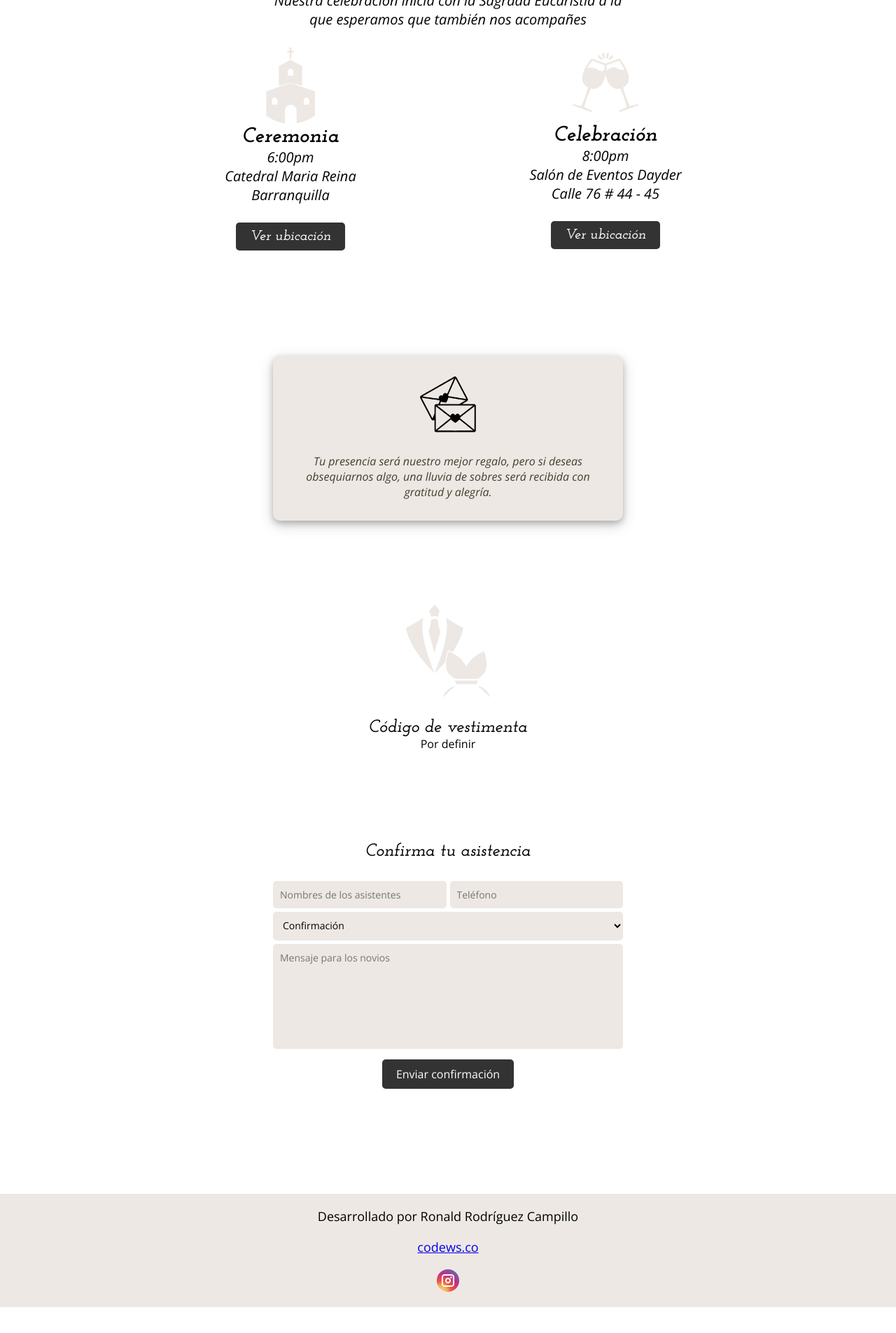
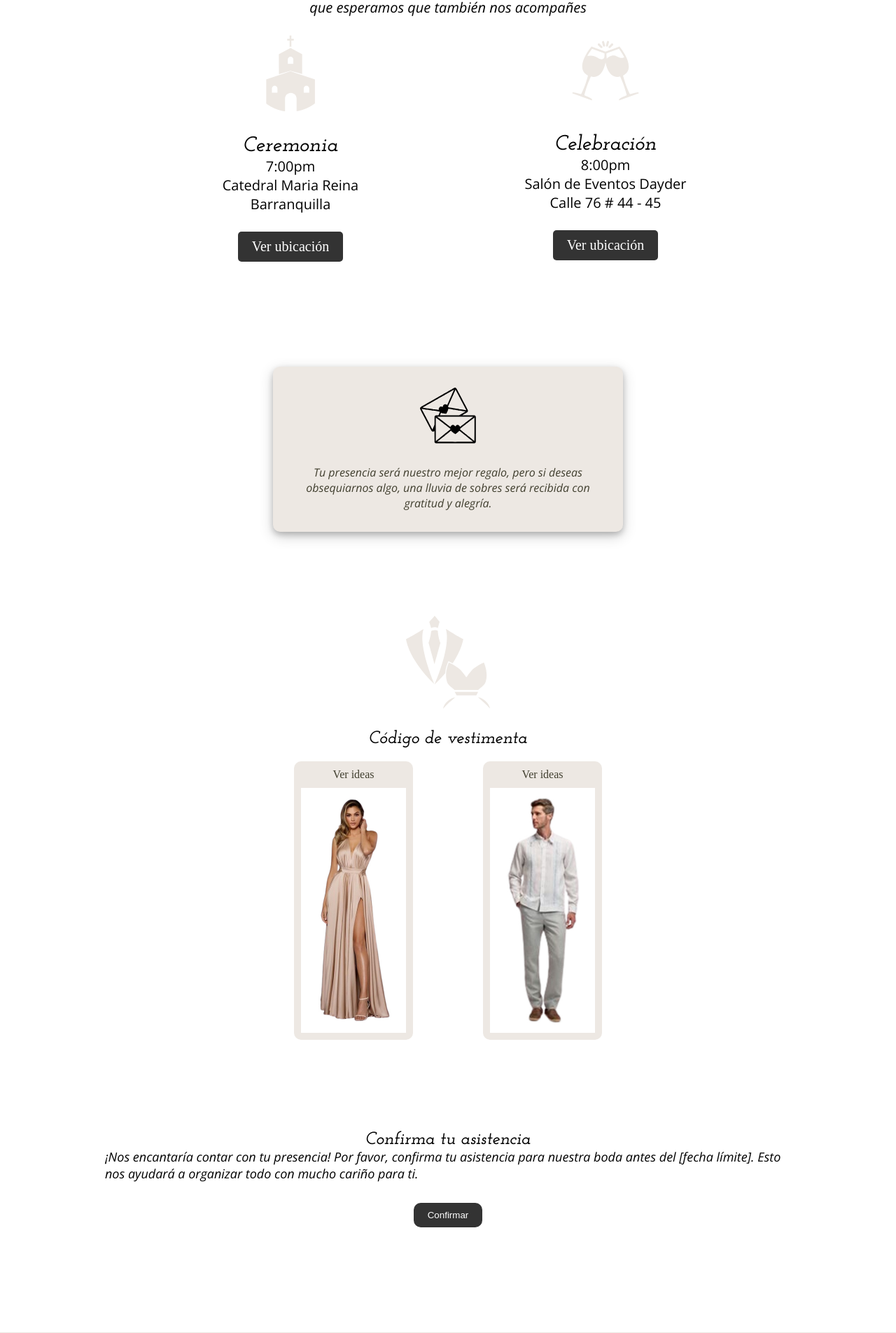
Before and after one commit to ronaldrrca/boda-lili-paul, a PHP site: page / in a window 1280 px wide. Shown: the part 3200-5105 px from the top of the page at 70% size. Before the commit the page ends 5068 px from the top, so only its background shows below. Run offline with PHP 8.4, Linux system fonts and the light colour scheme.

Commit message:
Cambiando el registro de invitados de google sheets a una página html para visualizar directamente

```diff
--- a/app.js
+++ b/app.js
@@ -76,69 +76,35 @@
 }, 1000);
 
 
+//________________Código link para fotos______________________________________________________________
 
+// Fecha y hora específica en formato 'AAAA-MM-DDTHH:mm:ss
+const targetDate = new Date('2024-11-28T14:58:00');
 
+// Función para verificar si es hora de mostrar el elemento
+function checkDate() {
+    const now = new Date();//Fecha y hora actual
+    const element = document.getElementById("link_fotos");
 
-//formulario
+    if (now >= targetDate) {
+        element.style.display = "inline-flex";
 
-  const scriptURL = 'https://script.google.com/macros/s/AKfycbxqzfZqkFGN0YMyfq32A7wt4fVQMmLx3P2lqngt-E0X09cK9hAfDGzKYhxjvEr6T3dw/exec';
-
-  const form = document.getElementById('myForm');
-
-  form.addEventListener('submit', e => {
-    e.preventDefault();
-
-    document.getElementById("loader").style.display = "block";
-
-    // Obtener la fecha y hora actuales
-    const now = new Date();
-
-    // Formatear la fecha y hora a "DD/MM/YYYY HH:MM:SS"
-    const day = String(now.getDate()).padStart(2, '0');
-    const month = String(now.getMonth() + 1).padStart(2, '0'); // Enero es 0
-    const year = now.getFullYear();
-    const hours = String(now.getHours()).padStart(2, '0');
-    const minutes = String(now.getMinutes()).padStart(2, '0');
-    const seconds = String(now.getSeconds()).padStart(2, '0');
-    const formattedTimestamp = `${day}/${month}/${year} ${hours}:${minutes}:${seconds}`;
-
-    // Establecer el valor del campo oculto
-    document.getElementById('timestamp').value = formattedTimestamp;
-
-    function limpiarFormulario() {
-        document.getElementById("Nombres").value = "";
-        // document.getElementById("Nombres").setAttribute("disabled", "true");
-        document.getElementById("Telefono").value = "";
-        // document.getElementById("Telefono").setAttribute("disabled", "true");
-        document.getElementById("Asistencia").value = "";
-        // document.getElementById("Asistencia").setAttribute("disabled", "true");
-        document.getElementById("Mensaje").value = "";
-        // document.getElementById("Mensaje").setAttribute("disabled", "true");
-    }
-
-    //Se cierra el mensaje de agradecimiento después de enviar el formulario de confirmación
-    document.getElementById("acceptButton").addEventListener("click", ()=>{
-        document.getElementById('informacion__contenedor__agradecimiento').style.display = "none";
-    })
-
-    //Enviar formulario
-    fetch(scriptURL, { method: 'POST', body: new FormData(form)})
-      .then(response => response.json())
-      .then(result =>
-        {
-            console.log('Éxito:', result)
-            document.getElementById('informacion__contenedor__agradecimiento').style.display = "flex";//Se muestra un mensaje de agradecimiento
-            document.getElementById("Asistencia").value === "si" ? document.getElementById("informacion__asistencia__respuesta").innerHTML = "¡Gracias por confirmar tu asistencia! <br> Estamos emocionados de verte en la boda." : document.getElementById("informacion__asistencia__respuesta").innerHTML = "Lamentamos que no puedas asistir. <br> ¡Gracias por hacérnoslo saber!"
-            limpiarFormulario();
-            document.getElementById("loader").style.display = "none";
+        //Ajustar el tamaño del footer al mostrar el link fijo para subir las fotos
+        function adjustFooterMargin() {
+            if (window.innerWidth >= 1200) {
+                document.getElementById("footer").style.padding = "2rem 0 10rem 0";
+            }else{
+                document.getElementById("footer").style.paddingBottom = "16rem";
+            }
         }
 
-      )
-      .catch(error => {
-        console.error('Error:', error.message);
-        document.getElementById("loader").style.display = "none";
-        limpiarFormulario();
-        document.getElementById('informacion__contenedor__agradecimiento').style.display = "flex";
-        document.getElementById("informacion__asistencia__respuesta").innerHTML = "Ocurrió un error, póngase en contacto con el propietario de la página";
-      })
-  });
+        // Llama a la función al cargar la página
+        adjustFooterMargin();
+
+        // Escucha cambios en el tamaño de la ventana
+        window.addEventListener('resize', adjustFooterMargin);
+        }
+}
+
+//Descomentar este setInterval y ocultar el elemento cuando se haya definido el formato del elemento para que se ejecute en su momento la función checkDate
+setInterval(checkDate, 1000); //Ejecutar la función cuando la fecha indicada se cumpla
--- a/css/movil.css
+++ b/css/movil.css
@@ -20,6 +20,7 @@
 }
 
 body{
+    position: relative;
     background-color: #FFFFFF;
 }
 
@@ -460,15 +461,6 @@
 
 }
 
-.informacion__momentos, .informacion__vestimenta h2, .informacion__asistencia h2{
-    margin-top: 3rem;
-    font-family: var(--fuente_titulos);
-    font-size: 2.5rem;
-    text-align: center;
-    font-style: italic;
-    font-weight: 600;
-}
-
 #informacion__momentos{
     margin-top: 10rem;
 }
@@ -523,24 +515,110 @@
     display: flex;
     flex-direction: column;
     align-items: center;
+    margin-bottom: 10rem;
 }
+
+.informacion_vestimenta_ideas{
+    display: flex;
+    justify-content: center;
+    align-items: center;
+    gap: 3rem;
+    margin-top: 2rem;
+}
+
+.informacion_vestimenta_ideas a{
+    display: inline-flex;
+    flex-direction: column;
+    font-size: 1.6rem;
+    justify-content: center;
+    align-items: center;
+    padding: 1rem;
+    background-color: #EDE8E3;
+    color: #413F2F;
+    text-decoration: none;
+    border-radius: 10px;
+}
+
+.informacion_vestimenta_ideas a img{
+    width: 15rem;
+    margin-top: 1rem;
+}
+
+.informacion_vestimenta_ellas, .informacion_vestimenta_ellos{
+    display: flex;
+    flex-direction: column;
+    justify-content: center;
+    align-items: center;
+}
+
+#informacion__asistencia{
+    width: 100%;
+    height: 100%;
+    display: none;
+    flex-direction: column;
+    align-items: center;
+    justify-content: center;
+    position: fixed;
+    top: 0;
+    left: 0;
+    background-color: #FFFFFF;
+}
+
+#texto_confirmacion{
+    display: inline-flex;
+    width: 100%;
+    padding: 0 2rem;
+    margin-bottom: 3rem;
+    font-family: var(--fuente_texto_general);
+    font-size: 1.8rem;
+    font-weight: 200;
+    font-style: italic;
+}
+
+#formulario_botones{
+    width: 100%;
+    height: auto;
+    display: flex;
+    flex-direction: column;
+    justify-content: space-around;
+    align-items: center;
+    margin-top: 2rem;
+    gap: 2rem;
+}
+
 
 .informacion__asistencia{
     width: 100%;
     display: flex;
     flex-direction: column;
-    align-items: center;
-    margin-top: 10rem;
-    position: relative;
+    gap: 0.5rem;
 }
 
-
-.informacion__asistencia .asistencia__datos{
+#asistencia__datos{
     width: 100%;
     display: flex;
+    justify-content: center;
+    align-items: flex-start;
     flex-direction: column;
-    gap: 0.5rem;
+    padding: 1.5rem 2rem;
+    font-size: 1.4rem;
+    gap: 1.5rem;
+    font-family: var(--fuente_texto_general);
+    background-color: pink;
 }
+
+.nombreInvitado{
+    display: inline-flex;
+    width: 18rem;
+    height: 1.5rem;
+    padding-right: 1rem;
+    overflow: hidden;
+    /* background-color: green; */
+}
+
+/* input[type="checkbox"]{
+    margin-left: 1rem;
+} */
 
 .informacion__asistencia__formulario{
     display: flex;
@@ -552,7 +630,7 @@
     margin-top: 3rem;
 }
 
-.informacion__asistencia__formulario select{
+.informacion__asistencia__formulario select, .informacion__asistencia__formulario input[type="tel"]{
     width: 100%;
     padding: 1rem;
     border-radius: 5px;
@@ -562,16 +640,9 @@
 
 }
 
-.informacion__asistencia__formulario input[type="text"],
-.informacion__asistencia__formulario input[type="tel"]{
-    width: 100%;
-    padding: 1rem;
-    border-radius: 5px;
-    background-color: #EDE8E3;
-    font-size: 1.4rem;
-    font-family: var(--fuente_texto_general);
-
-}
+/* #invitado{
+    padding: 1rem 0;
+} */
 
 textarea{
     resize: none;
@@ -584,13 +655,26 @@
     font-family: var(--fuente_texto_general);
 }
 
-.informacion__asistencia input[type="submit"]{
-    padding: 1rem 2rem;
-    margin-top: 1rem;
+.informacion__asistencia input[type="submit"],
+#cancelarEnvio{
+    width: 18.8rem;
+    height: 4.2rem;
     background-color: #333333;
     font-family: var(--fuente_texto_general);
     font-size: 1.6rem;
     color: #FFFFFF;
+    border-radius: 5px;
+    cursor: pointer;
+    transition: all 0.3s;
+}
+
+#cancelarEnvio{
+    width: 18.8rem;
+    height: 4.2rem;
+    background-color: #FFC0CB;
+    font-family: var(--fuente_texto_general);
+    font-size: 1.6rem;
+    color: #333333;
     border-radius: 5px;
     cursor: pointer;
     transition: all 0.3s;
@@ -631,7 +715,7 @@
     text-align: center;
 }
 
-#acceptButton{
+#acceptButton, #confirmButtom{
     padding: 1rem 2rem;
     border-radius: 10px;
     background-color: #333333;
--- a/css/portatil.css
+++ b/css/portatil.css
@@ -60,12 +60,23 @@
     gap: 10rem;
 }
 
-.informacion__asistencia input[type="submit"]:hover, #acceptButton:hover, .informacion__momentos__verUbicacion:hover{
+.informacion__asistencia input[type="submit"]:hover, #acceptButton:hover, .informacion__momentos__verUbicacion:hover, #cancelarEnvio:hover, #confirmButtom:hover{
     opacity: 0.9;
     box-shadow: 0 4px 8px 0 rgba(0, 0, 0, 0.2), 0 6px 20px 0 rgba(0, 0, 0, 0.19);
 }
 
 .temporal_mostrarModelosFechas{
     flex-direction: row;
+}
 
+#formulario_botones{
+    flex-direction: row;
 }
+
+.informacion_vestimenta_ideas{
+    gap: 10rem;
+}
+
+#texto_confirmacion{
+    padding: 0 15rem;
+}
--- a/css/tablet.css
+++ b/css/tablet.css
@@ -82,5 +82,21 @@
 
 .informacion__asistencia__formulario input[type="text"],
 .informacion__asistencia__formulario input[type="tel"]{
-    width: 50%;
+    width: 100%;
 }
+
+#Nombre{
+    text-align: center;
+}
+
+#formulario_botones{
+    flex-direction: column;
+}
+
+.informacion_vestimenta_ideas{
+    gap: 5rem;
+}
+
+#texto_confirmacion{
+    padding: 0 5rem;
+}
--- a/index.html
+++ b/index.php
@@ -11,6 +11,10 @@
 </head>
 <body>
     <header></header>
+    <a id="link_fotos" href="https://forms.gle/K8NPCnFXG3DMvMHF6" target="blank">
+        <img class="upload_img" src="./assets/upload.gif" alt="">
+        Ayúdanos a reunir las imágenes más especiales de nuestra boda. Usa este enlace para compartir tus fotos de la fiesta
+     </a>
     <main>
         <img class="main__fixedImage main__fixedImage__left" src="./assets/rama_de_flores_left.png" alt="rama de flores">
         <img class="main__fixedImage main__fixedImage__right" src="./assets/rama_de_flores_right.png" alt="rama de flores">
@@ -26,8 +30,7 @@
         <section class="seccion detalles">
             <div class="detalles__citaBiblica">
                 <p class="detalles__citaBiblica__versiculo">
-                    Alguien que está solo puede ser atacado y vencido, pero si son dos, se ponen de espalda con espalda y vencen; mejor todavía
-                    si son tres, porque una cuerda triple no se corta fácilmente.
+                    Uno solo puede ser vencido, pero dos podrán resistir. Y además, la cuerda de tres hilos no se rompe fácilmente.
                 </p>
                 <span class="detalles__citaBiblica__cita">Eclesiastés 4:12</span>
             </div>
@@ -83,7 +86,7 @@
                 <div class="informacion__momentos__ceremonia">
                     <img class="informacion__iconoImagen" src="./assets/iglesia.svg" alt="iglesia">
                     <h2>Ceremonia</h2>
-                    <span>6:00pm</span>
+                    <span>7:00pm</span>
                     <span class="informacion__momentos__lugar">Catedral Maria Reina<br>Barranquilla</span>
                     <a href="https://maps.app.goo.gl/Cw2vB432xTBCbWi87" class="informacion__momentos__verUbicacion" target="_blank">Ver ubicación</a>
                 </div>
@@ -102,42 +105,61 @@
             <div class="informacion__vestimenta">
                 <img class="informacion__iconoImagen" src="./assets/vestimenta.svg" alt="vestido formal de mujer y traje formal de hombre">
                 <h2>Código de vestimenta</h2>
-                <span>Por definir</span>
+                <div class="informacion_vestimenta_ideas">
+                    <div class="informacion_vestimenta_ellas">
+                        <!-- <span>Ellas</span> -->
+                        <a href="https://es.pinterest.com/senorysenoraDonado/ellas/">Ver ideas<img src="./assets/vestimenta_mujer.jpg" alt=""></a>
+                    </div>
+                    <div class="informacion_vestimenta_ellos">
+                        <!-- <span>Ellos</span> -->
+                        <a href="https://es.pinterest.com/senorysenoraDonado/ellos/">Ver ideas <img src="./assets/vestimenta_hombre.jpg" alt=""></a>
+                    </div>
+                </div>
+
             </div>
-            <div class="informacion__asistencia">
-                <h2>Confirma tu asistencia</h2>
-                <form id="myForm" class="informacion__asistencia__formulario" method="POST">
-                    <div class="asistencia__datos">
-                        <input type="text" id="Nombres" name="Nombres" required placeholder="Nombres de los asistentes">
-                        <input type="tel" id="Telefono" name="Telefono" required placeholder="Teléfono">
-                    </div>
+            <h2>Confirma tu asistencia</h2>
+            <span id="texto_confirmacion">¡Nos encantaría contar con tu presencia! Por favor, confirma tu asistencia para nuestra boda antes del [fecha límite].
+                Esto nos ayudará a organizar todo con mucho cariño para ti.</span>
+            <button id="confirmButtom">Confirmar</button>
+            <div id="informacion__asistencia" class="informacion__asistencia">
+                    <form id="myForm" class="informacion__asistencia__formulario" action="./confirmar.php" method="POST">
+                        <!-- Campo oculto para la fecha y hora que se envían al formulario-->
+                    <input type="hidden" id="timestamp" name="FechaHora" value="">
+                    <input type="hidden" name="token" id="token" value="">
+                    <span>Nos complace invitar a:</span>
+                    <div id="asistencia__datos" class="asistencia__datos"></div>
+                    <input type="tel" name="Telefono" id="Telefono" required placeholder="Teléfono">
                     <select name="Asistencia" id="Asistencia" required>
                         <option value="" selected disabled>Confirmación</option>
                         <option value="si">Sí, allí estaré</option>
                         <option value="no">No</option>
                     </select>
                     <textarea id="Mensaje" maxlength="300" cols="6" name="Mensaje" required placeholder="Mensaje para los novios"></textarea>
-                    <!-- Campo oculto para la fecha y hora que se envían al formulario-->
-                    <input type="hidden" id="timestamp" name="FechaHora">
-                    <input type="submit" id="submit" value="Enviar confirmación">
+
+                    <div id="formulario_botones">
+                        <input type="submit" id="submit" value="Enviar confirmación">
+                        <button id="cancelarEnvio">Cancelar</button>
+                    </div>
                 </form>
             </div>
         </section>
+        <div id="informacion__contenedor__agradecimiento">
+            <div id="informacion__asistencia__agradecimiento">
+                <span id="informacion__asistencia__respuesta"></span>
+                <button id="acceptButton">Aceptar</button>
+            </div>
+        </div>
+        <div id="loader" class="loader"></div>
     </main>
-    <footer>
+    <footer id="footer">
         <span class="footer__desarrollador">Desarrollado por Ronald Rodríguez Campillo</span>
         <div class="footer__links">
             <a class="footer__web" href="https://codews.co/">codews.co</a>
             <a href="https://www.instagram.com/codews.co?igsh=cmRjeTNwazljcmV4"><img class="footer__iconos" src="./assets/instagram.ico" alt="logo instagram"></a>
         </div>
     </footer>
-    <div id="informacion__contenedor__agradecimiento">
-        <div id="informacion__asistencia__agradecimiento">
-            <span id="informacion__asistencia__respuesta"></span>
-            <button id="acceptButton">Aceptar</button>
-        </div>
-    </div>
-    <div id="loader" class="loader"></div>
+
     <script src="./app.js"></script>
+    <script src="./confirmar.js"></script>
 </body>
 </html>
```
Also changed, not shown: other parts of css/movil.css (+38 -2 lines), confirmaciones.php (added, +36 -0 lines), confirmar.js (added, +178 -0 lines), confirmar.php (added, +28 -0 lines), controlador_confirmaciones.php (added, +12 -0 lines), invitados.json (added, +32 -0 lines), assets/traje_hombre.svg (added), assets/upload.gif (added), assets/vestido_mujer.svg (added), assets/vestimenta_hombre-removebg-preview.png (added), assets/vestimenta_hombre.jpg (added), assets/vestimenta_mujer-removebg-preview.png (added), assets/vestimenta_mujer.jpg (added), confirmaciones.js (added), 1 other file.
